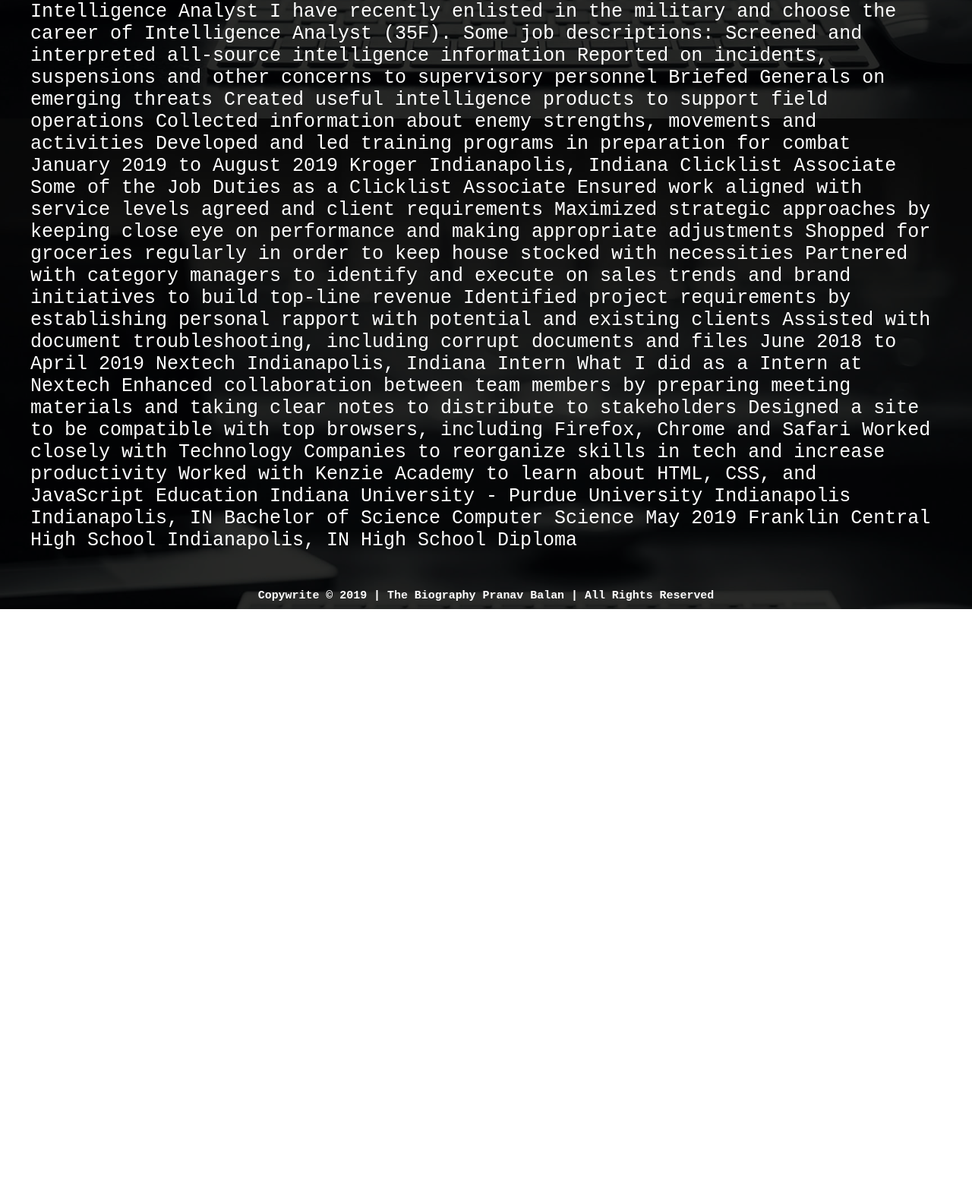
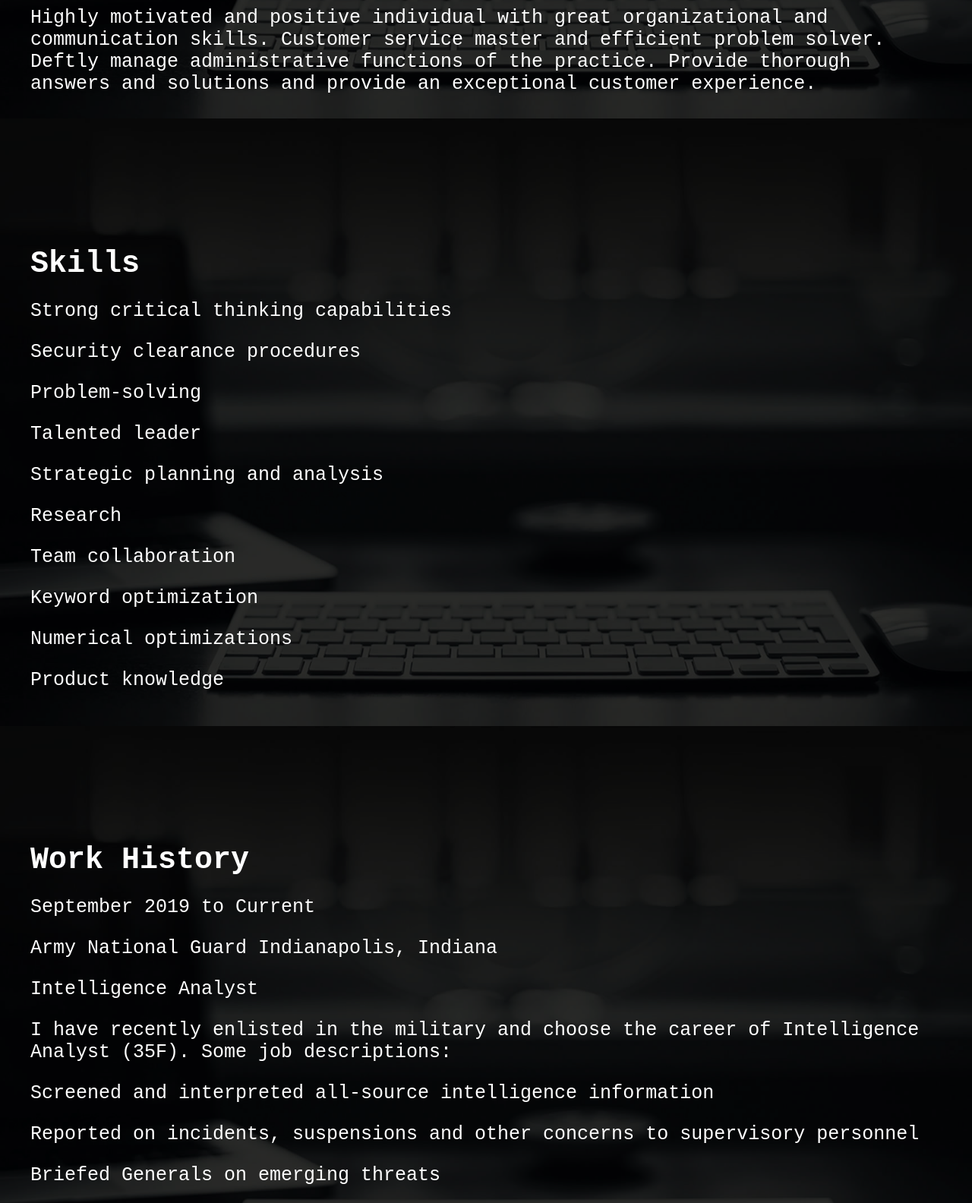
Before and after one commit to p3balan/MyPortfolioH, a plain HTML site: page index5.html in a window 1280 px wide. Shown: the part 644-2228 px from the top of the page at 76% size. Before the commit the page ends 1446 px from the top, so only its background shows below. Drawn offline with Linux system fonts and the light colour scheme.

Commit message:
Update 2019

```diff
--- a/index5.html
+++ b/index5.html
@@ -1,7 +1,7 @@
 <html>
 <head>
     <title>The Biography | Pranav Balan</title>
-    <link href="style1.css" rel="stylesheet" type="text/css">
+    <link href="realresume.css" rel="stylesheet" type="text/css">
     <link rel="shortcut icon" type="image/png" href="logo.png">
 </head>
 
@@ -17,102 +17,106 @@
         <li><a href="index.html"> HOME </a></li>
         <li><a href="index1.html"> ABOUT ME </a></li>
         <li><a href="index2.html"> PROJECTS </a></li>
-        <li><a href="index4.html"> MUSIC </a></li>
+         <!--
+                    <li><a href="index4.html"> MUSIC </a></li>
+                -->
         <li class="active"><a href="index5.html"> RESUME </a></li>
         <li><a href="index3.html"> CONTACT ME </a></li>
 
     </ul>
 
-    </div>
-
     <div class="Title">
-    <h1>RESUME</h1>
-
+        <h1>Pranav Balan</h1>
     </div>
 
     <div class="Body">
-        <h2>Pranav Balan</h2>
+        <h2></h2>
+        <p1>7316 Henderickson Lane Indianapolis, IN 46237 | (317) 358-7434 | balanpranav3@gmail.com</p1>
 
-        <p>
-            Indianapolis, IN 46237
-            Phone: (317) 358-7434
-            E-Mail: balanpranav3@gmail.com
 
-            Links
 
-                        https://p3balan.github.io/index.html
+        <h2>Professional Summary</h2>
+        <p>Highly motivated and positive individual with great organizational and communication skills. Customer service master and efficient problem solver. Deftly manage administrative functions of the practice. Provide thorough answers and solutions and provide an exceptional customer experience.
+        </p>
 
-            Professional Summary
+        <h2>Skills</h2>
+        <p>Strong critical thinking capabilities</p>
+        <p>Security clearance procedures</p>
+        <p>Problem-solving</p>
+        <p>Talented leader</p>
+        <p>Strategic planning and analysis</p>
+        <p>Research</p>
+        <p>Team collaboration</p>
+        <p>Keyword optimization</p>
+        <p>Numerical optimizations</p>
+        <p>Product knowledge</p>
 
-             Highly motivated and positive individual with great organizational and communication skills. Customer service master and efficient problem solver. Deftly manage administrative functions of the practice. Provide thorough answers and solutions and provide an exceptional customer experience.
 
-            Skills
+        <h2>Work History</h2>
+        <p>September 2019 to Current</p>
+        <p>Army National Guard Indianapolis, Indiana</p>
+        <p>Intelligence Analyst</p>
+        <p>I have recently enlisted in the military and choose the career of Intelligence Analyst (35F). Some job descriptions: </p>
+        <p>Screened and interpreted all-source intelligence information</p>
+        <p>Reported on incidents, suspensions and other concerns to supervisory personnel</p>
+        <p>Briefed Generals on emerging threats</p>
+        <p>Created useful intelligence products to support field operations</p>
+        <p>Collected information about enemy strengths, movements and activities</p>
+        <p>Developed and led training programs in preparation for combat </p>
 
-              Strong critical thinking capabilities
-              Security clearance procedures
-              Problem-solving
-              Talented leader
-              Strategic planning and analysis
-              Research
-              Team collaboration
-              Keyword optimization
-              Numerical optimizations
-              Product knowledge
+        <h2></h2>
+        <p>January 2019 to August 2019</p>
+        <p>Kroger Indianapolis, Indiana</p>
+        <p>Clicklist Associate</p>
+        <p>Some of the Job Duties as a Clicklist Associate</p>
+        <p>Ensured work aligned with service levels agreed and client requirements</p>
+        <p>Maximized strategic approaches by keeping close eye on performance and making appropriate adjustments</p>
+        <p>Shopped for groceries regularly in order to keep house stocked with necessities</p>
+        <p>Partnered with category managers to identify and execute on sales trends and brand initiatives to build top-line revenue</p>
+        <p>Identified project requirements by establishing personal rapport with potential and existing clients</p>
+        <p>Assisted with document troubleshooting, including corrupt documents and files</p>
 
-            Work History
+        <h2></h2>
+        <p>June 2018 to April 2019</p>
+        <p>Nextech  Indianapolis, Indiana</p>
+        <p>Intern </p>
+        <p>What I did as a Intern at Nextech</p>
+        <p>Enhanced collaboration between team members by preparing meeting materials and taking clear notes to distribute to stakeholders</p>
+        <p>Designed a site to be compatible with top browsers, including Firefox, Chrome and Safari</p>
+        <p>Worked closely with Technology Companies to recognize skills in tech and increase productivity</p>
+        <p>Worked with Kenzie Academy to learn about HTML, CSS, and JavaScript</p>
 
-            September 2019 to Current
-            Army National Guard Indianapolis, Indiana
-            Intelligence Analyst
 
-             I have recently enlisted in the military and choose the career of Intelligence Analyst (35F).
-             Some job descriptions:   Screened and interpreted all-source intelligence information
-              Reported on incidents, suspensions and other concerns to supervisory personnel
-              Briefed Generals on emerging threats
-              Created useful intelligence products to support field operations
-              Collected information about enemy strengths, movements and activities
-              Developed and led training programs in preparation for combat
 
-            January 2019 to August 2019
-            Kroger Indianapolis, Indiana
-            Clicklist Associate
 
-             Some of the Job Duties as a Clicklist Associate   Ensured work aligned with service levels agreed and client requirements
-              Maximized strategic approaches by keeping close eye on performance and making appropriate adjustments
-              Shopped for groceries regularly in order to keep house stocked with necessities
-              Partnered with category managers to identify and execute on sales trends and brand initiatives to build top-line revenue
-              Identified project requirements by establishing personal rapport with potential and existing clients
-              Assisted with document troubleshooting, including corrupt documents and files
 
-            June 2018 to April 2019
-            Nextech  Indianapolis, Indiana
-            Intern
 
-             What I did as a Intern at Nextech   Enhanced collaboration between team members by preparing meeting materials and taking clear notes to distribute to stakeholders
-              Designed a site to be compatible with top browsers, including Firefox, Chrome and Safari
-              Worked closely with Technology Companies to reorganize skills in tech and increase productivity
-              Worked with Kenzie Academy to learn about HTML, CSS, and JavaScript
+        <h2>Education</h2>
+        <p> Aug 2019 - Present </p>
+        <p>Indiana University - Purdue University Indianapolis Indianapolis, IN</p>
+        <p>Bachelor of Science Computer Science </p>
+        <h2></h2>
+        <p>Graduated May 2019 </p>
+        <p>Franklin Central High School Indianapolis, IN</p>
+        <p>High School Diploma </p>
 
-            Education
 
-            Indiana University - Purdue University Indianapolis Indianapolis, IN
-            Bachelor of Science Computer Science
 
-            May 2019 Franklin Central High School Indianapolis, IN
-            High School Diploma
-
-        </p>
 
     </div>
 
 
-    <div class="copywrite">
-       <h5>Copywrite © 2019 | The Biography Pranav Balan | All Rights Reserved </h5>
+        <div class="copywrite">
+        <h5>Copywrite © 2019 | The Biography Pranav Balan | All Rights Reserved </h5>
     </div>
 
-    </header>
+
+
+
+</header>
 
 
 
 </body>
+
 </html>
--- a/style.css
+++ b/realresume.css
@@ -56,8 +56,17 @@ body
 {
     position: absolute;
     width: 1200px;
+    margin-left: 430px;
+    margin-top: -50px;
+    text-align: center;
+
+}
+
+.body
+{
     margin-left: 0px;
-    margin-top: 0px;
+    margin-top: 120px;
+    width: 1200px;
 
 }
 
@@ -66,34 +75,78 @@ h1
 {
     color: white;
     text-transform: uppercase;
-    font-size: 70px;
-    text-align: center;
-    margin-top: 275px;
+    font-size: 50px;
+    text-align: left;
+    margin-top: 80px;
+
+
+}
+h2
+{
+    color: white;
+    text-transform: capitalize;
+    font-size: 40px;
+    text-align: left;
+    margin-top: 200px;
+
+}
+p
+{
+    color: white;
+    font-size: 25px;
+    text-align: left;
+    margin-top: 25px;
+
+
+}
+p1
+{
+    color: white;
+    font-size: 12px;
+    margin-left: 310px;
+    margin-bottom: -500px;
+
+
+}
+h3
+{
+    color: white;
+    text-transform: capitalize;
+    font-size: 40px;
+    text-align: left;
+    margin-top: 25px;
+
+}
+h4
+{
+    color: white;
+    text-transform: capitalize;
+    font-size: 40px;
+    text-align: left;
+    margin-top: 25px;
+
+}
+
+body
+{
+    background-image:linear-gradient(rgba(0,0,0,0.6),rgba(0,0,0,0.6)),url(website.jpg);
+    height: auto;
+    background-size: cover;
+    /* background-position: center; */
+    background-repeat: no-repeat;
+    background-attachment: fixed;
+
+}
 
 
 
-}
-header
-{
-    background-image:linear-gradient(rgba(0,0,0,0.6),rgba(0,0,0,0.6)),url(website.jpg);
-    height: 100vh;
-    background-size: cover;
-    /* background-position: center; */
-    background-repeat: no-repeat;
-    /* background-attachment: fixed; */
-}
-
-.logo img
-{
-    width: 150px;
-    height: auto;
-}
 
 .copywrite {
     color: white;
-    font-size: 10px;
+    font-size: 18px;
     text-align: center;
-    margin-top: 670px;
+    margin-top: 60px;
+    margin-bottom: 20px;
 
 
 }
--- a/style1.css
+++ b/style1.css
@@ -291,7 +291,7 @@ body
     color: white;
     font-size: 18px;
     text-align: center;
-    margin-top: 50;
+    margin-top: 60;
     margin-bottom: 10px;
 
 
--- a/style3.css
+++ b/style3.css
@@ -162,9 +162,9 @@ body
 
 .pics3
 {
-    height: 60%;
+    height: 55%;
     width: 25%;
-    margin-top: -550px;
+    margin-top: -470px;
     margin-left: 800px;
     position: relative;
     z-index: 100;
```
Also changed, not shown: index1.html (+5 -0 lines), index2.html (+3 -1 lines), index3.html (+4 -2 lines), index4.html (+4 -2 lines).
